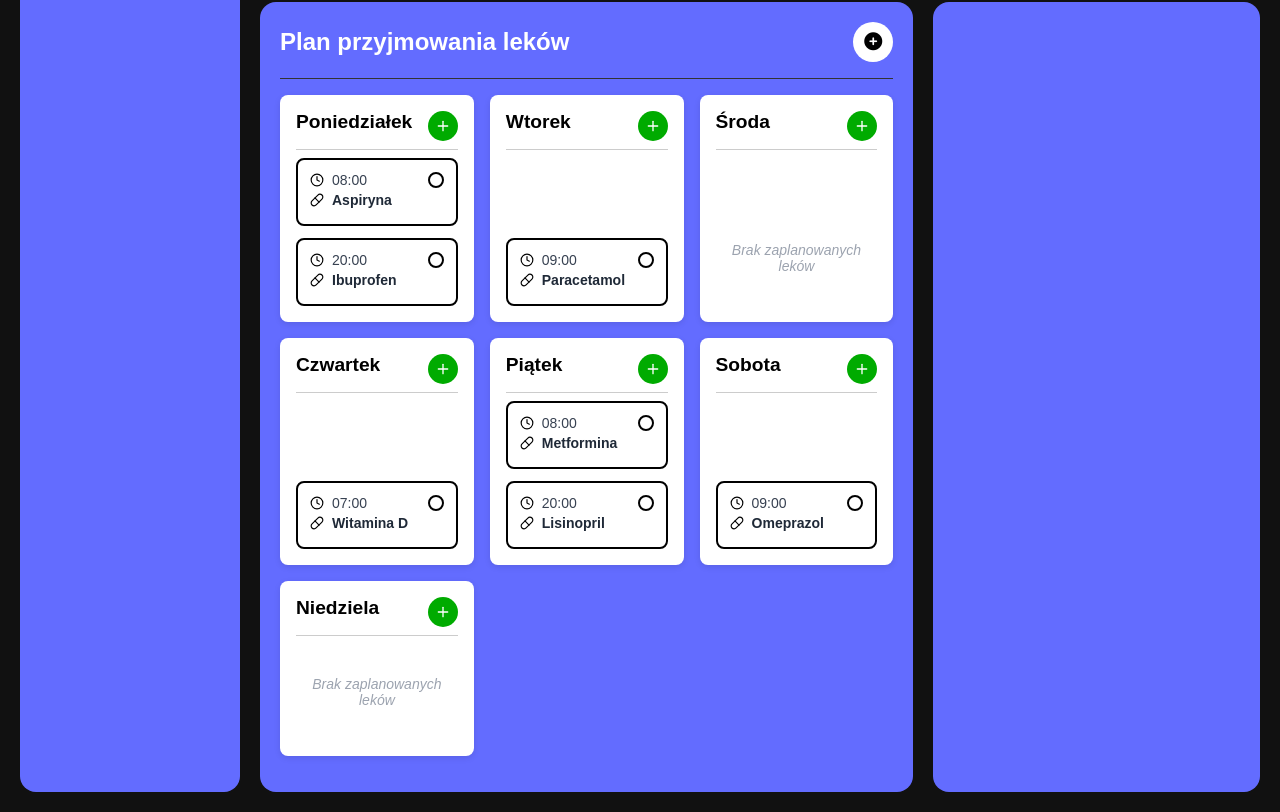
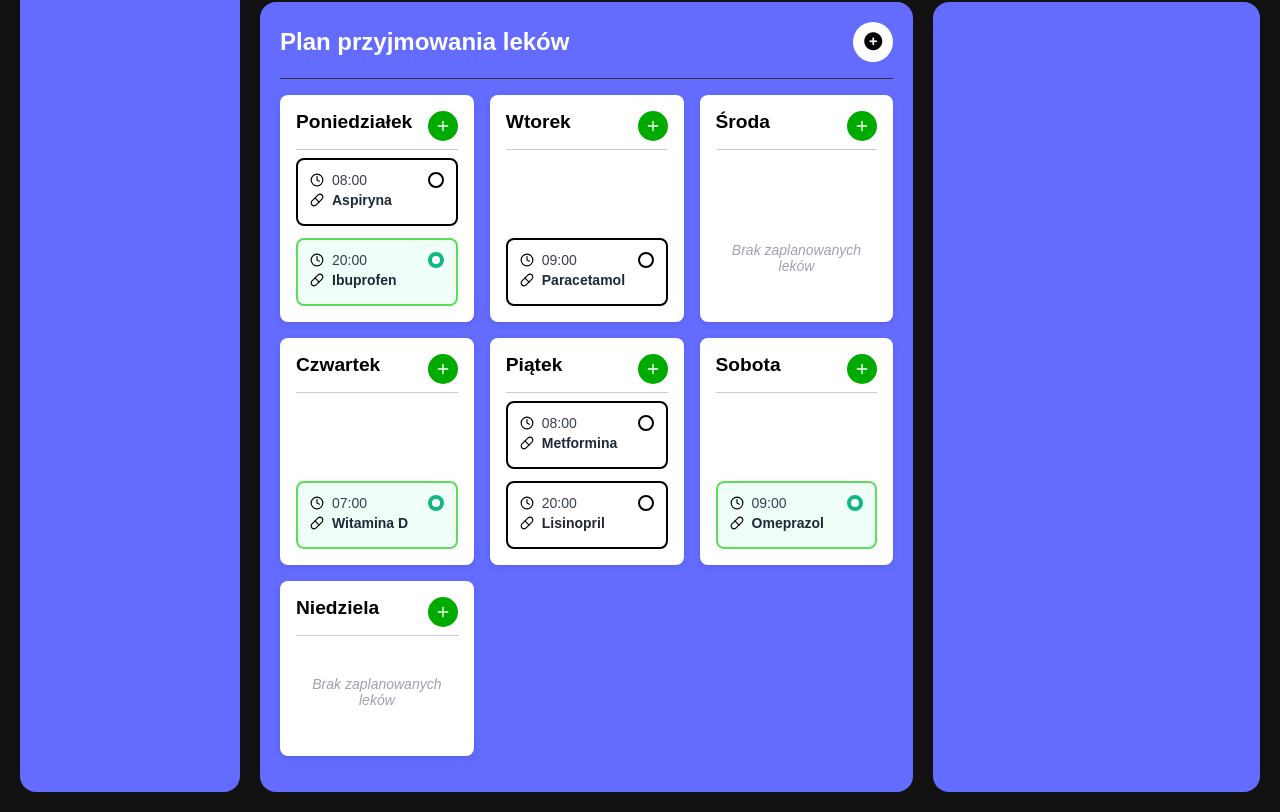
Before and after one commit to SkoczekBoczek/MedApp, a Next.js app: page / in a window 1280 px wide. Shown: the part 1322-2134 px from the top of the page. Built offline with nearby package versions, Linux system fonts and the light colour scheme; no server answers; the database is empty.

Commit message:
enable adding medications and toggle taken status

```diff
--- a/app/components/MedicationsSection.js
+++ b/app/components/MedicationsSection.js
@@ -48,16 +48,6 @@ export default function MedicationsSection() {
 		},
 	]);
 
-	const days = [
-		"Poniedziałek",
-		"Wtorek",
-		"Środa",
-		"Czwartek",
-		"Piątek",
-		"Sobota",
-		"Niedziela",
-	];
-
 	const modal = useRef();
 
 	function showModal() {
@@ -65,8 +55,45 @@ export default function MedicationsSection() {
 	}
 
 	function handleAddMedication(medication) {
-		console.log("Medication to add:", medication);
+		setWeeklyPlan((prevPlan) => {
+			return prevPlan.map((dayPlan) => {
+				if (dayPlan.day === medication.day) {
+					return {
+						...dayPlan,
+						medications: [
+							...dayPlan.medications,
+							{
+								drugId: medication.drugId,
+								productName: medication.productName,
+								time: medication.time,
+								taken: false,
+							},
+						],
+					};
+				}
+				return dayPlan;
+			});
+		});p
 	}
+
+	const toggleMedicationTaken = (day, id) => {
+		setWeeklyPlan((prevPlan) => {
+			return prevPlan.map((dayPlan) => {
+				if (dayPlan.day === day) {
+					return {
+						...dayPlan,
+						medications: dayPlan.medications.map((med) => {
+							if (med.drugId === id) {
+								return { ...med, taken: !med.taken };
+							}
+							return med;
+						}),
+					};
+				}
+				return dayPlan;
+			});
+		});
+	};
 
 	return (
 		<section className={`${styles.bigBox} card`}>
@@ -99,7 +126,12 @@ export default function MedicationsSection() {
 									</p>
 								) : (
 									dayPlan.medications.map((med) => (
-										<div key={med.drugId} className={styles.medicationItem}>
+										<div
+											key={med.drugId}
+											className={`${styles.medicationItem} ${
+												med.taken ? styles.medicationTaken : ""
+											}`}
+										>
 											<div className={styles.medicationContent}>
 												<div className={styles.medicationInfo}>
 													<div className={styles.timeRow}>
@@ -114,7 +146,20 @@ export default function MedicationsSection() {
 													</div>
 												</div>
 
-												<div className={styles.checkbox}></div>
+												<div
+													className={`${styles.checkbox} ${
+														med.taken ? styles.checkboxChecked : ""
+													}`}
+													onClick={() => {
+														toggleMedicationTaken(dayPlan.day, med.drugId);
+													}}
+												>
+													{med.taken && (
+														<div className={styles.checkboxInner}>
+															<div className={styles.checkboxDot}></div>
+														</div>
+													)}
+												</div>
 											</div>
 										</div>
 									))
--- a/app/components/MedicationsSection.module.css
+++ b/app/components/MedicationsSection.module.css
@@ -108,6 +108,11 @@
 	cursor: pointer;
 }
 
+.medicationTaken {
+	background-color: #effff7;
+	border-color: #5cde5c;
+}
+
 .medicationContent {
 	display: flex;
 	align-items: flex-start;
@@ -150,6 +155,26 @@
 	transition: all 0.2s;
 }
 
+.checkboxChecked {
+	background-color: #10b981;
+	border-color: #10b981;
+}
+
+.checkboxInner {
+	width: 100%;
+	height: 100%;
+	display: flex;
+	align-items: center;
+	justify-content: center;
+}
+
+.checkboxDot {
+	width: 0.5rem;
+	height: 0.5rem;
+	background-color: white;
+	border-radius: 50%;
+}
+
 @media (max-width: 900px) {
 	.weeklyPlan {
 		grid-template-columns: repeat(2, 1fr);
```
